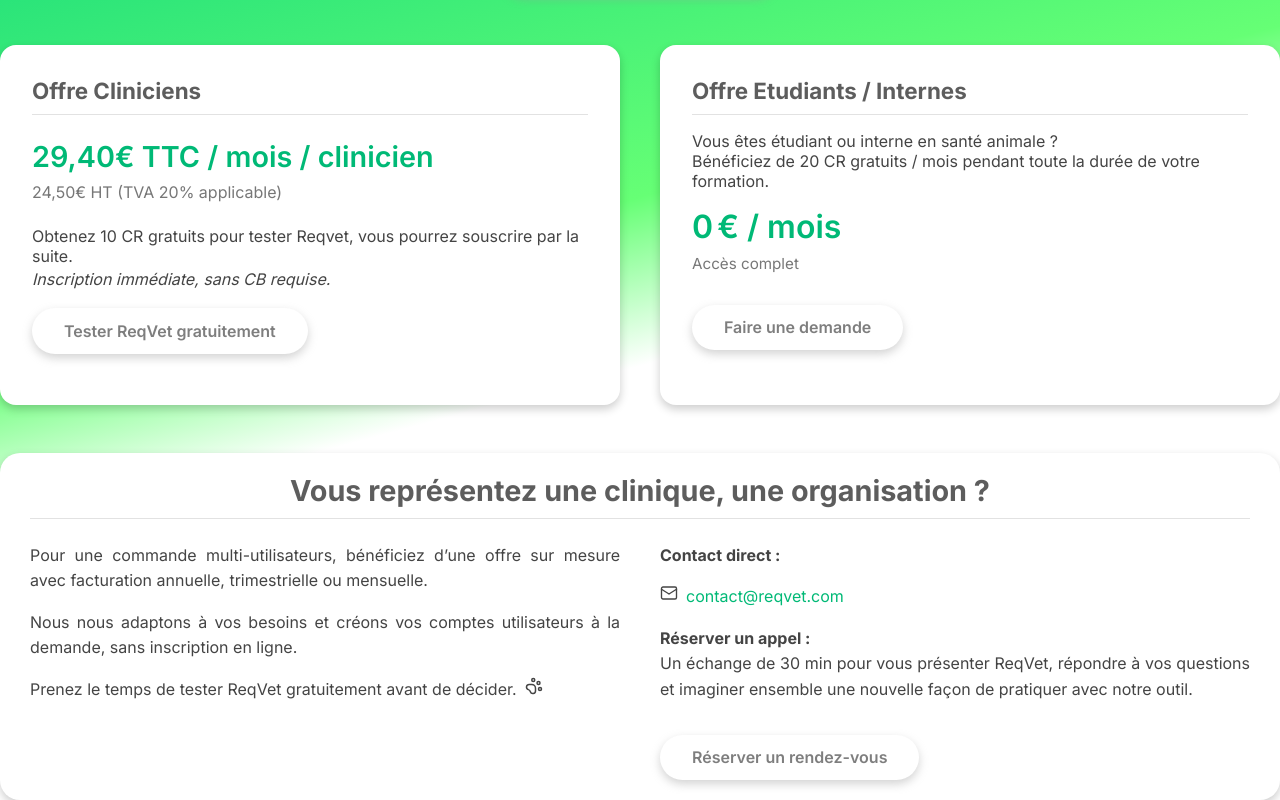
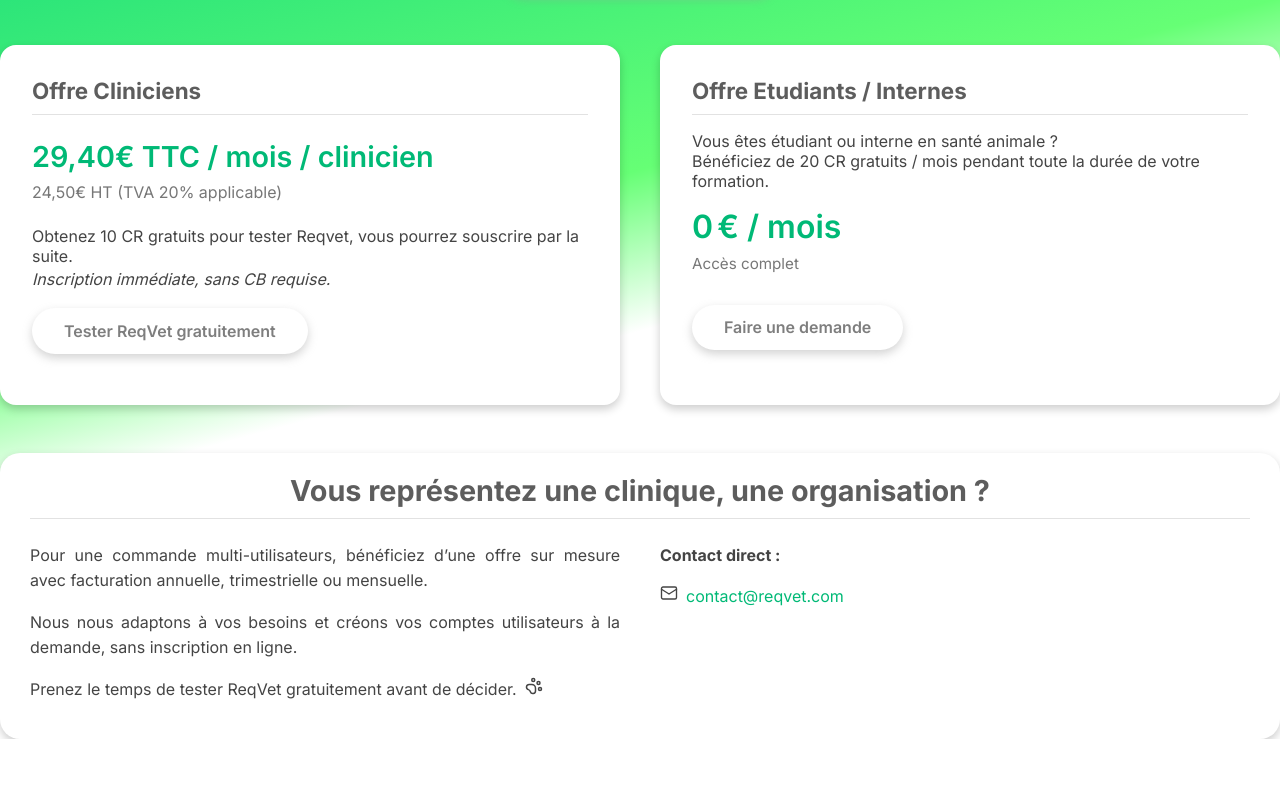
Before and after one commit to Tornaid/reqvet-website, a Next.js app: page /tarif in a window 1280 px wide. Shown: the part 265-1065 px from the top of the page. After the commit the page ends 1004 px from the top, so only its background shows below. Built offline with nearby package versions, Linux system fonts and the light colour scheme.

Commit message:
retrait calendly

```diff
--- a/components/PricingSection.tsx
+++ b/components/PricingSection.tsx
@@ -127,7 +127,7 @@ export default function PricingSection() {
                 <a href="mailto:contact@reqvet.com">contact@reqvet.com</a>
               </p>
 
-              <p>
+              {/* <p>
                 <strong>Réserver un appel :</strong>
                 <br />
                 Un échange de 30 min pour vous présenter ReqVet, répondre à vos
@@ -143,7 +143,7 @@ export default function PricingSection() {
                 <button className={styles.ctaButton}>
                   Réserver un rendez-vous
                 </button>
-              </a>
+              </a> */}
             </div>
           </div>
         </div>
```
